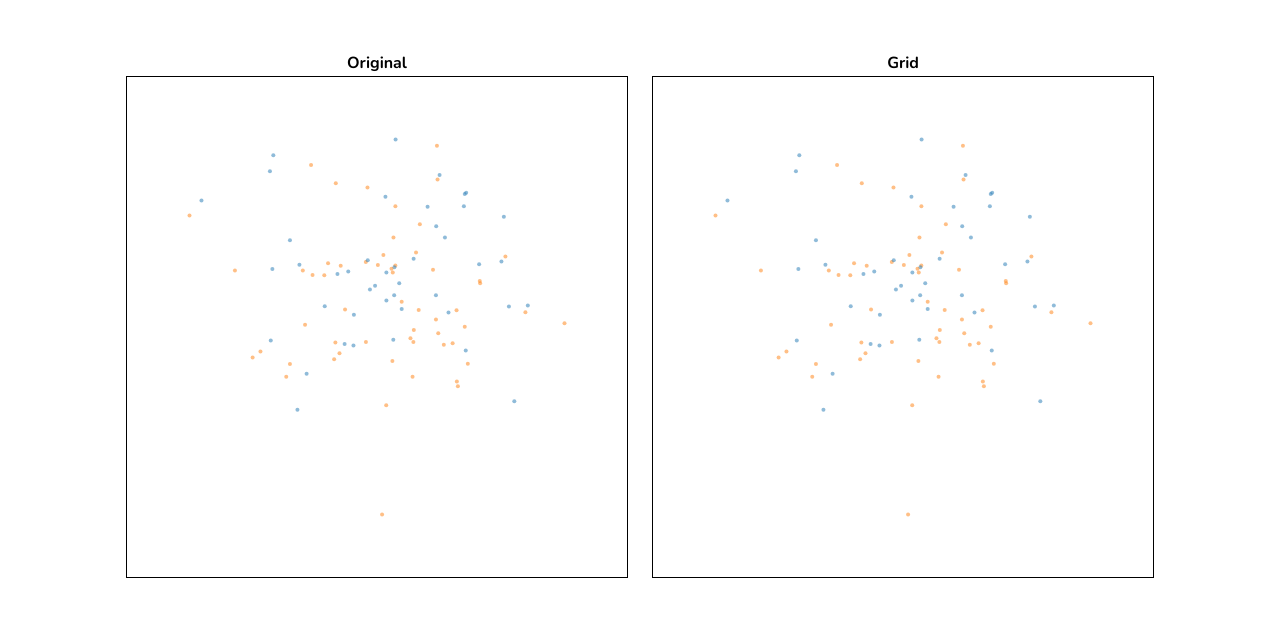
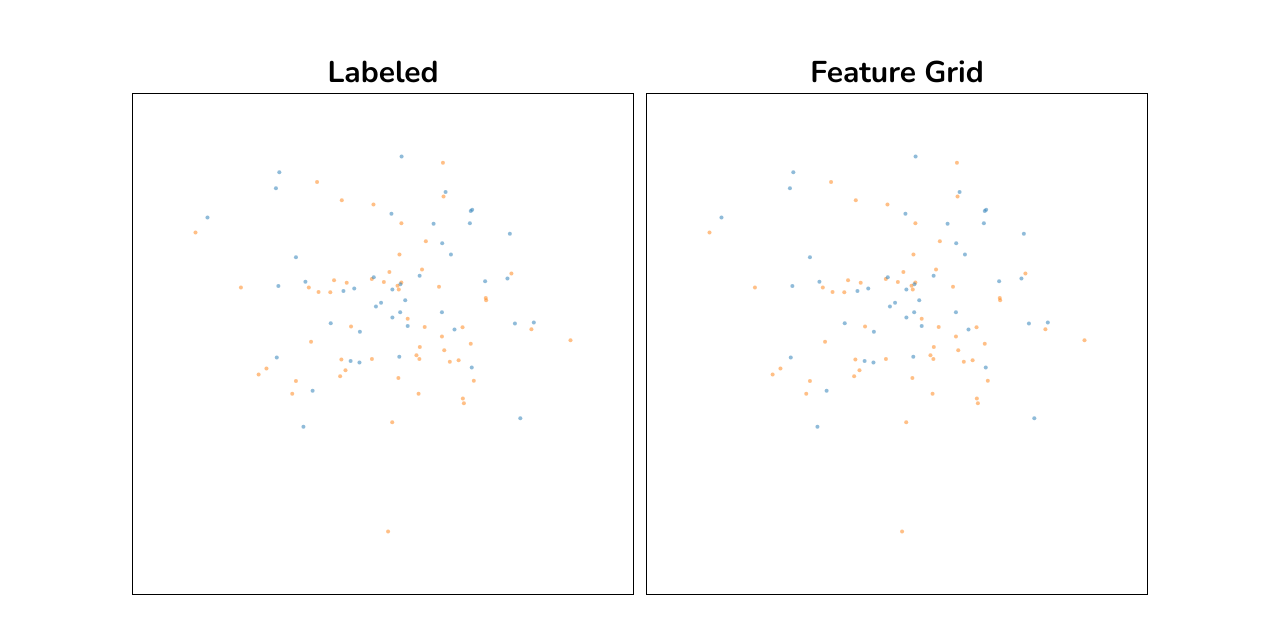
Before and after one commit to chrismbryant/feature-grid-viz, a plain HTML site: page index.html in a window 1280 px wide. Drawn offline with nearby package versions, Linux system fonts and the light colour scheme.

Commit message:
Simplify table div

```diff
--- a/index.html
+++ b/index.html
@@ -15,17 +15,11 @@
     <div class="container">
       <table>
         <tr>
-          <th>Original</th>
-          <th></th>
-          <th>Grid</th>
-        </tr>
-        <tr>
-          <td><svg id="svg_main"></svg></td>
-          <td></td>
-          <td><svg id="svg_grid"></svg></td>
+          <td>Labeled<svg id="svg_main"></svg></td>
+          <td>Feature Grid<svg id="svg_grid"></svg></td>
         </tr>
       </table>
-      <script src="./js/feature_viz.js?v=1"></script>
+      <script src="./js/feature_viz.js"></script>
     </div>
   </body>
 </html>
```
